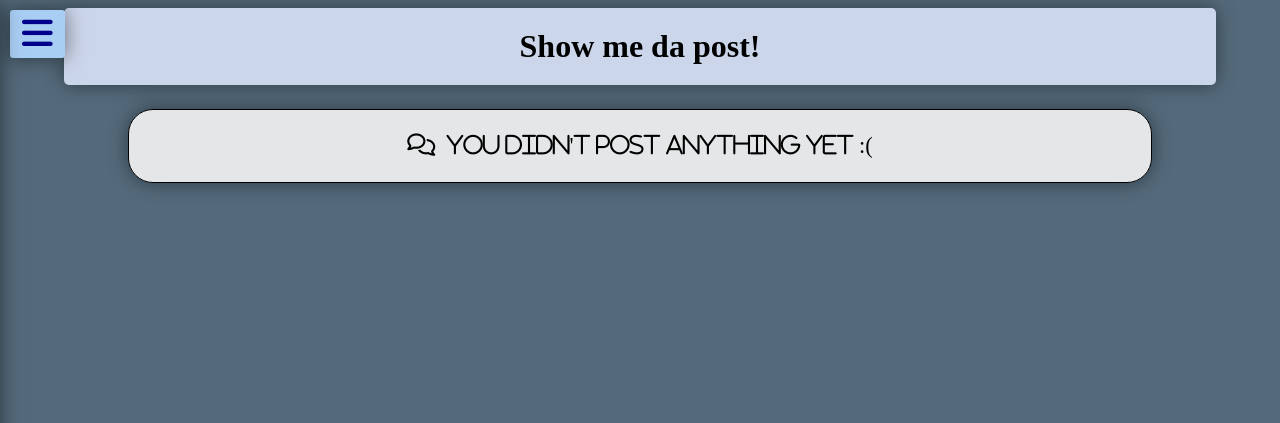
After one commit to firminoneto11/show-me-da-post, a Django app: page /remove in a window 1280 px wide. The commit adds this page. Shown: the top 423 px of the page. Run offline with Django 3.2, Linux system fonts and the light colour scheme; the visitor is signed in with stand-in values (Sample User, id 1); data comes from the database, SQL or seed files in the repository; data that the repository does not hold is empty; some libraries are stand-ins or nearby versions; some web fonts are replaced.

Commit message:
Implemented the logic for removing/deleting posts

```diff
--- /dev/null
+++ b/posts/static/css/delete_post_button.css
@@ -0,0 +1,8 @@
+.delete-button {
+    font-size: 2rem;
+    color: blueviolet;
+    display: block;
+    margin-left: auto;
+    margin-right: auto;
+    cursor: pointer;
+}
--- a/posts/templates/index.html
+++ b/posts/templates/index.html
@@ -41,7 +41,7 @@
                 <li><a href="#"><i class="fas fa-home">&nbsp;&nbsp;Home</i></a></li>
                 <li><a id="new_post"><i class="fas fa-pen">&nbsp;&nbsp;New Post</i></a></li>
                 <li><a href="#"><i class="fas fa-copy">&nbsp;&nbsp;Update Post</i></a></li>
-                <li><a href="#"><i class="fas fa-trash-alt">&nbsp;&nbsp;Remove Post</i></a></li>
+                <li><a href="{% url 'remove' %}"><i class="fas fa-trash-alt">&nbsp;&nbsp;Remove Post</i></a></li>
                 <li><a href="{% url 'logout' %}"><i class="fas fa-door-open">&nbsp;&nbsp;Logout</i></a></li>
             </ul>
         </div>
--- a/posts/templates/post_base.html
+++ b/posts/templates/post_base.html
@@ -15,6 +15,7 @@
     <link rel="stylesheet" href="{% static 'css/modal.css' %}">
     <link rel="stylesheet" href="{% static 'css/success_notification.css' %}">
     <link rel="stylesheet" href="{% static 'css/error_notification.css' %}">
+    <link rel="stylesheet" href="{% static 'css/delete_post_button.css' %}">
     <!--Font Awesome JS-->
     <script src="https://kit.fontawesome.com/5519e027be.js" crossorigin="anonymous"></script>
     <!--Title-->
--- /dev/null
+++ b/posts/templates/remove.html
@@ -0,0 +1,78 @@
+<!--Template inheritance-->
+{% extends 'post_base.html' %}
+{% load static %}
+
+<!--Content-->
+{% block content %}
+
+<body class="body">
+    {% if success %}
+    <div id="popup" class="alert show">
+        <i class="fa fa-check-square"></i>
+        <span class="msg">{{ success }}</span>
+        <div id="close_notification" class="close-btn">
+            <i class="fa fa-times"></i>
+        </div>
+    </div>
+    {% elif error %}
+    <div id="popup" class="error-alert show">
+        <i class="fas fa-ban"></i>
+        <span class="msg">{{ error }}</span>
+        <div id="close_notification" class="error-close-btn">
+            <i class="fa fa-times"></i>
+        </div>
+    </div>
+    {% endif %}
+    <!--Header-->
+    <header class="header">
+        <div>
+            <h1>Show me da post!</h1>
+        </div>
+    </header>
+    <!--Navigation bar-->
+    <nav class="nav">
+        <input id="check" name="check" type="checkbox">
+        <label id="show" for="check" class="fas fa-bars"></label>
+        <label id="hide" for="check" class="fas fa-times"></label>
+        <div class="sidebar">
+            <div><i class="fas fa-user-alt">&nbsp;&nbsp;</i>Welcome {{ request.user }}</div>
+            <ul>
+                <li><a href="{% url 'home' %}"><i class="fas fa-home">&nbsp;&nbsp;Home</i></a></li>
+                <li><a href="{% url 'remove' %}"><i class="fas fa-trash-alt">&nbsp;&nbsp;Remove Post</i></a></li>
+                <li><a href="{% url 'logout' %}"><i class="fas fa-door-open">&nbsp;&nbsp;Logout</i></a></li>
+            </ul>
+        </div>
+    </nav>
+    <!--Main content - Posts-->
+    <main class="container">
+        {% if not posts %}
+        <section class="no-posts">
+            <p><i class="far fa-comments">&nbsp;&nbsp;You didn't post anything yet :(</i></p>
+        </section>
+        {% else %}
+        {% for post in posts %}
+        <form action="{% url 'remove' %}" method="POST">
+            {% csrf_token %}
+            <input type="hidden" name="post_id" value="{{ post.pk }}">
+            <section class="post">
+                <h1>{{ post.title }}</h1>
+                <p>{{ post.post_content }}</p>
+                <p class="post-info"><i class="far fa-comment-alt"></i>&nbsp;&nbsp;Posted on {{ post.posted_on }} by
+                    <b>{{ post.author }}</b>&nbsp;&nbsp;
+                    <i class="far fa-comment-alt"></i>
+                </p>
+                <button class="delete-button" type="submit"><i class="fas fa-trash-alt"></i></button>
+            </section>
+        </form>
+        {% endfor %}
+        {% endif %}
+    </main>
+    <!--Back to the top button-->
+    <a id="btp" class="back-to-top" href="#"><i class="far fa-arrow-alt-circle-up"></i></a>
+    <!--Custom JS-->
+    <script src="{% static 'js/scroll.js' %}"></script>
+    <script src="{% static 'js/prevent_resend.js' %}"></script>
+    <script src="{% static 'js/popup.js' %}"></script>
+</body>
+
+{% endblock %}
--- a/posts/urls.py
+++ b/posts/urls.py
@@ -3,5 +3,6 @@ from posts.views import *
 
 urlpatterns = [
     path('', view=home, name='home'),
+    path('remove', view=remove, name='remove'),
     path('logout/', view=log_out, name='logout')
 ]
--- a/posts/views.py
+++ b/posts/views.py
@@ -28,6 +28,23 @@ def home(request):
     return render(request, 'index.html', context)
 
 
+@login_required(login_url='login')
+def remove(request):
+    context = {'posts': Post.objects.raw(
+        """
+        SELECT p.id, u.first_name, u.last_name, p.title, p.post_content, p.posted_on
+        FROM USERS_CUSTOMUSER AS "u" INNER JOIN POSTS_POST AS "p" ON p.author_id = u.id
+        WHERE p.author_id = %s
+        ORDER BY p.posted_on DESC;
+        """ % request.user.pk
+    )}
+    if request.method == 'POST':
+        post = Post.objects.get(pk=request.POST.get("post_id"))
+        post.delete()
+        context.update({"success": "Post removed successfully!"})
+    return render(request, 'remove.html', context)
+
+
 def log_out(request):
     logout(request)
     return redirect(to='login')
```
